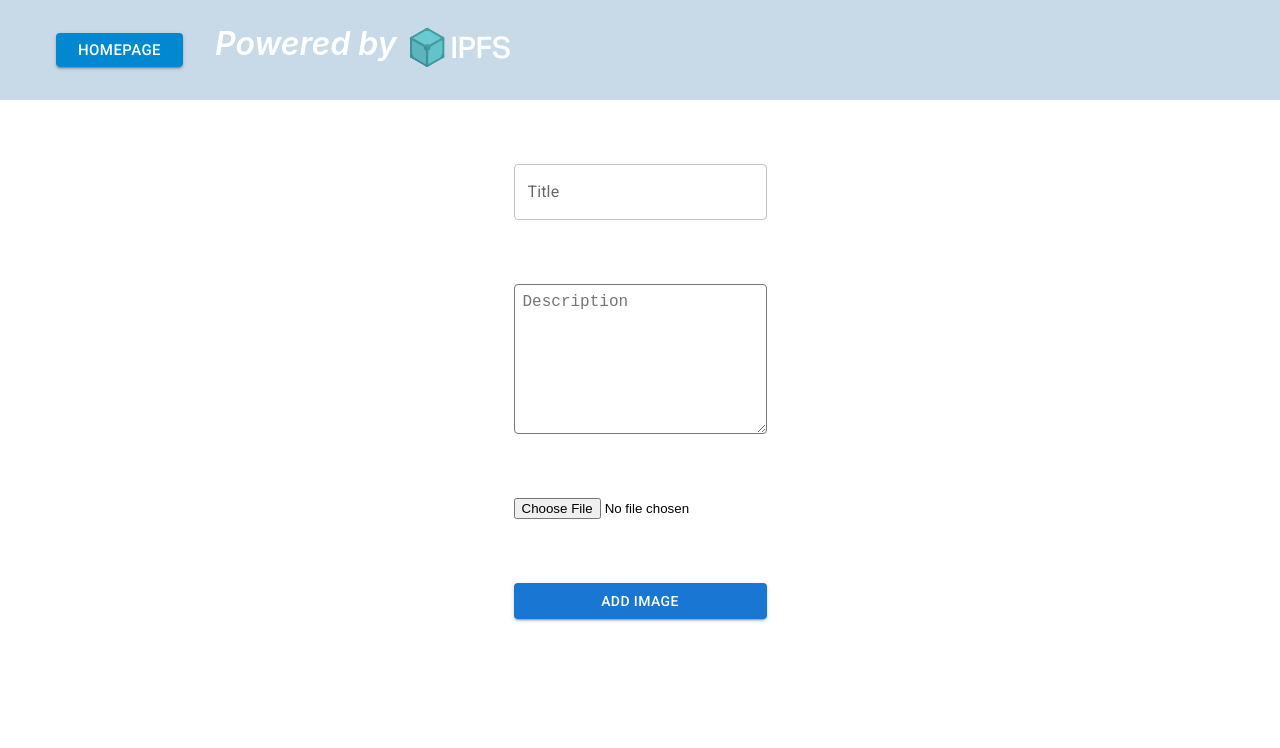
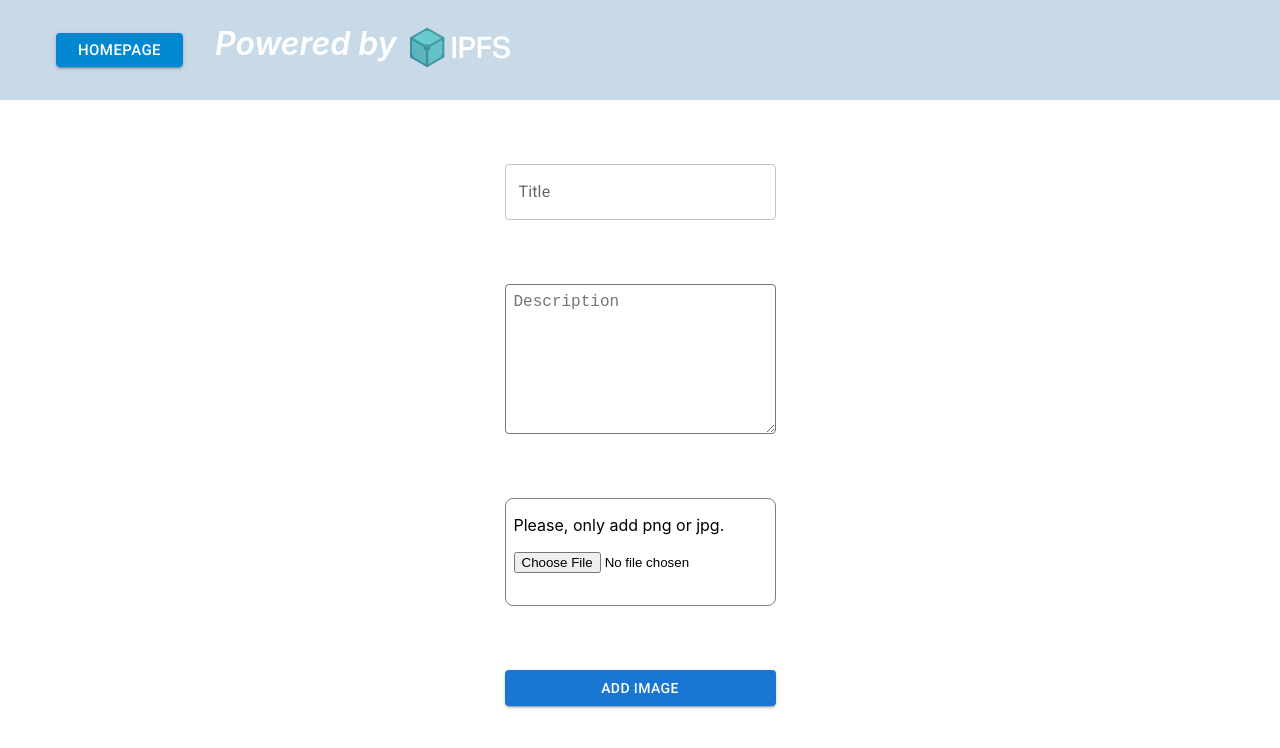
Before and after one commit to brgltd/amazon-forest-crypto, a Next.js app in the folder frontend/: page /upload in a window 1280 px wide. Shown: the top 748 px of the page. Built offline with nearby package versions, Linux system fonts and the light colour scheme.

Commit message:
feat: message to only add png or jpg

```diff
--- a/frontend/components/upload-form/upload-form.js
+++ b/frontend/components/upload-form/upload-form.js
@@ -54,12 +54,15 @@ export default function CreateItem() {
           className={styles.description}
           onChange={(e) => setForm({ ...form, description: e.target.value })}
         />
+        <div className={styles.fileInput}>
+          <p className={styles.req}>Please, only add png or jpg.</p>
           <input
             type="file"
             name="Asset"
             className={styles.file}
             onChange={(e) => setForm({ ...form, img: e.target.files[0] })}
           />
+        </div>
         <Button variant="contained" onClick={onClick}>
           ADD IMAGE
         </Button>
--- a/frontend/components/upload-form/upload-form.module.css
+++ b/frontend/components/upload-form/upload-form.module.css
@@ -23,5 +23,12 @@
 }
 
 .file {
+  margin-bottom: 2rem;
+}
+
+.fileInput {
+  border-radius: 8px;
+  border: 1px solid gray;
   margin-bottom: 4rem;
+  padding: 0 8px;
 }
```
Lines whose indentation alone changed are shown as unchanged.
